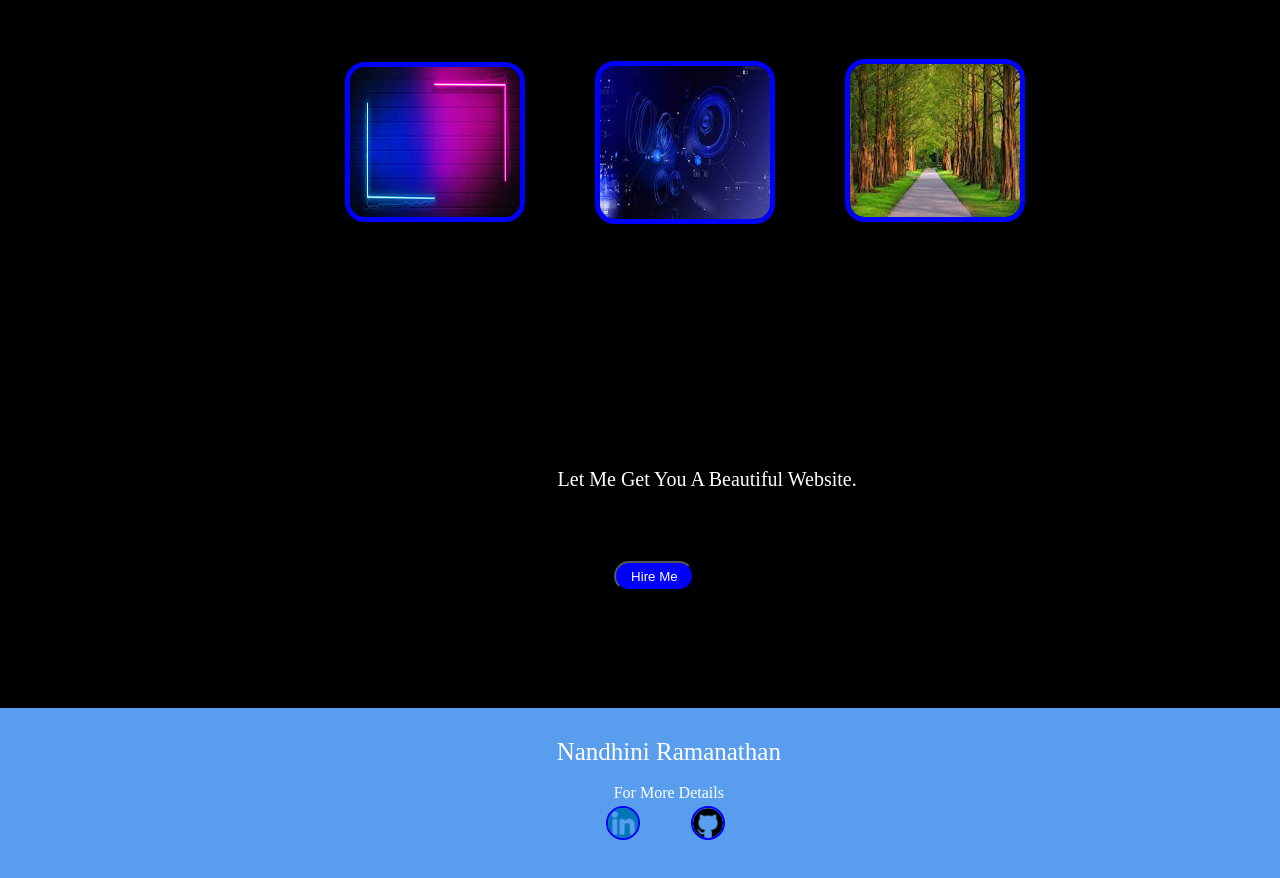
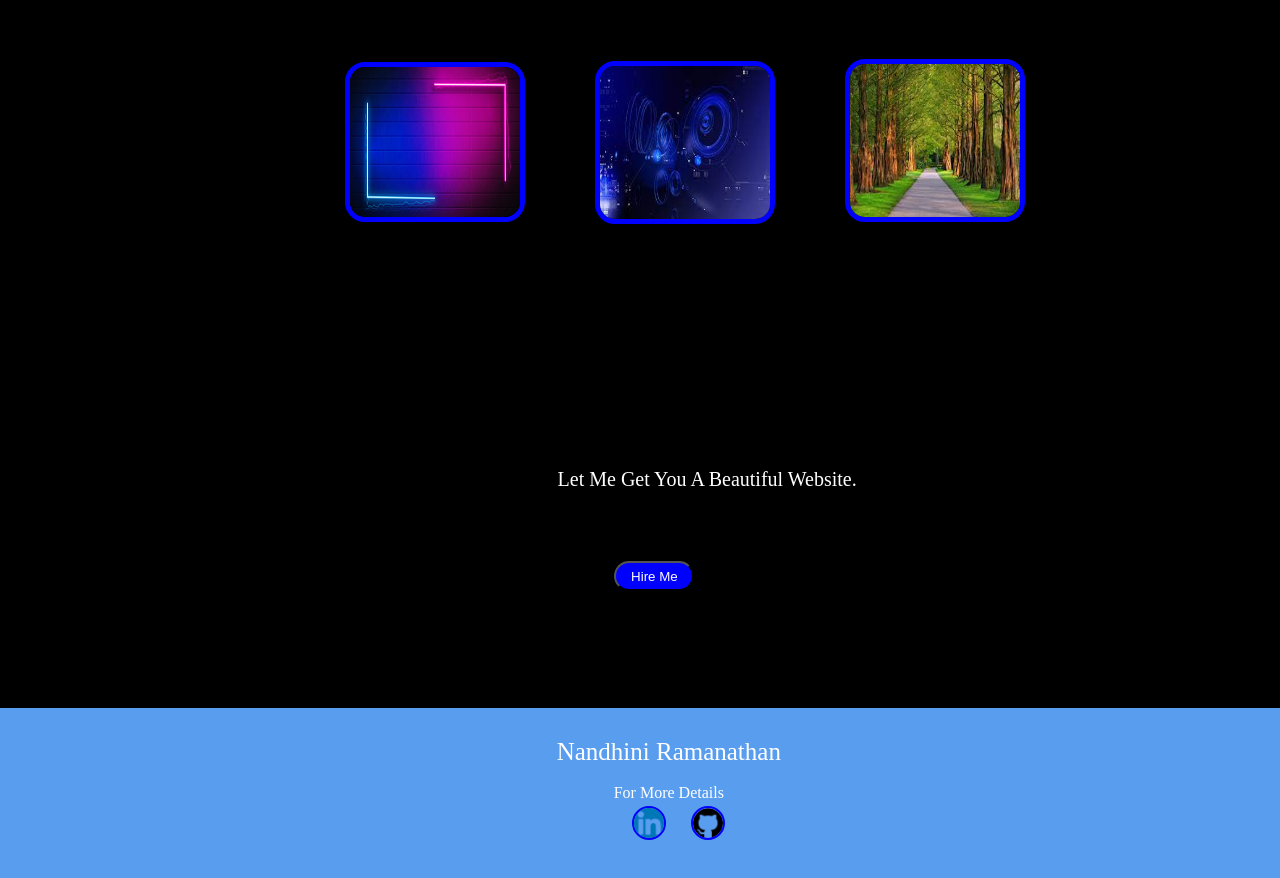
Before and after one commit to 7604928761/portfolio, a plain HTML site: page index.html in a window 1280 px wide. Shown: the part 1852-2730 px from the top of the page. Drawn offline with Linux system fonts and the light colour scheme.

Commit message:
Update port.css

```diff
--- a/port.css
+++ b/port.css
@@ -206,7 +206,7 @@ iframe{
     }
     .link{
         position: relative;
-        right:15%;
+        right:13%;
     }
     .gt{
         position: relative;
```
